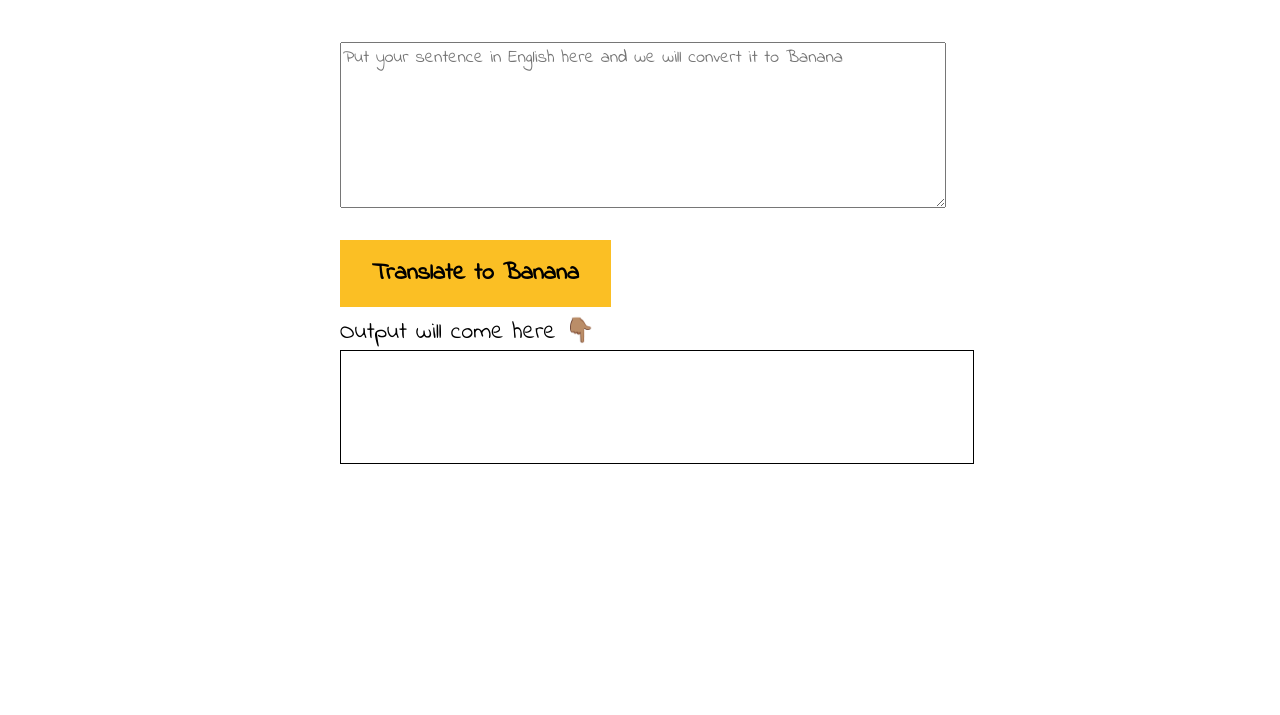
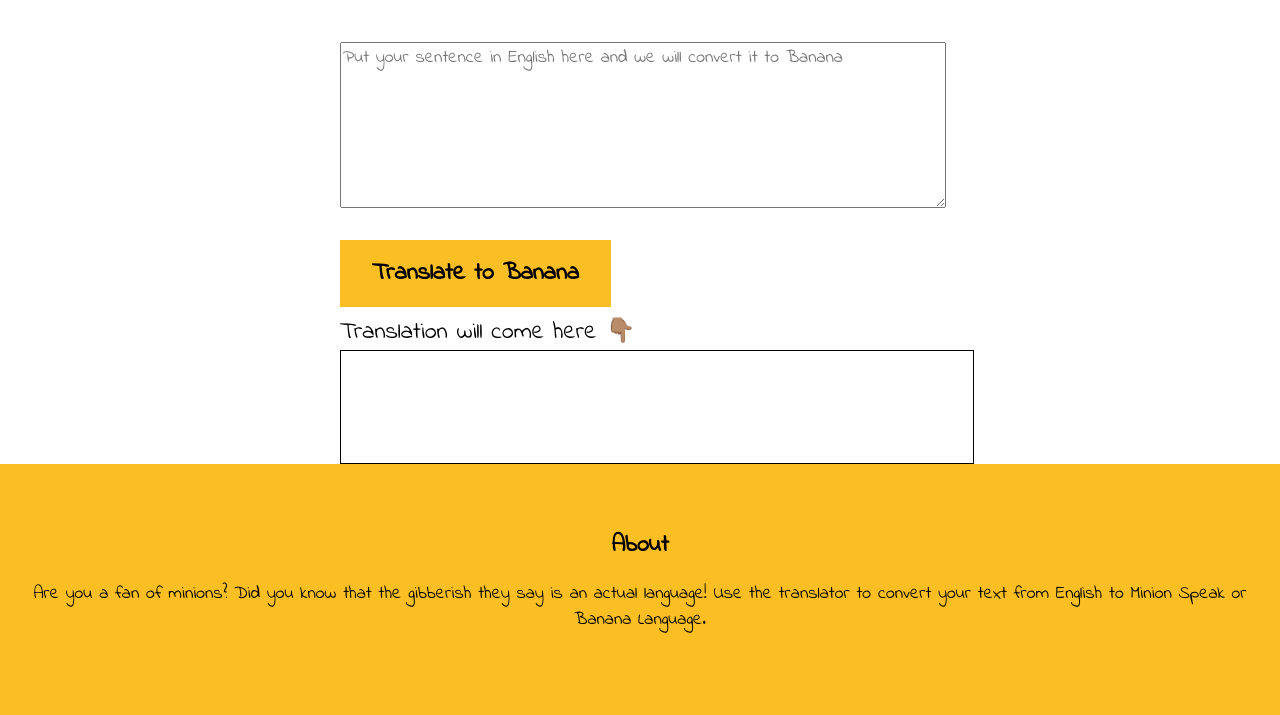
Before and after one commit to Raj-0210/Banana-speak, a plain HTML site: page index.html in a window 1280 px wide. Shown: the part 202-917 px from the top of the page. Before the commit the page ends 800 px from the top, so only its background shows below. Drawn offline with Linux system fonts and the light colour scheme.

Commit message:
style : update styles

```diff
--- a/index.html
+++ b/index.html
@@ -19,9 +19,14 @@
         <textarea id="txt-input" placeholder="Put your sentence in English here and we will convert it to Banana"></textarea>
         <button id="btn-translate">Translate to Banana</button>
 
-        <div class="op">Output will come here 👇🏽</div>
+        <div class="op">Translation will come here 👇🏽</div>
         <div id="output"></div>
     </section>
+
+    <footer class="footer">
+        <div class="footer-header">About</div>
+        <p class="footer-para">Are you a fan of minions? Did you know that the gibberish they say is an actual language! Use the translator to convert your text from English to Minion Speak or Banana Language.</p>
+    </footer>
 
     <script src="app.js" type="text/javascript"></script>
 </body>
--- a/styles.css
+++ b/styles.css
@@ -83,3 +83,22 @@ body
     overflow: scroll;
     margin: auto;
 }
+
+.footer
+{
+    background-color: var(--primary-color);
+    padding: 4rem 1rem;
+    text-align: center;
+    color: black;
+}
+
+.footer .footer-header
+{
+    font-weight: bold;
+    font-size: x-large;
+}
+
+.footer .footer-para
+{
+    font-size: large;
+}
```
